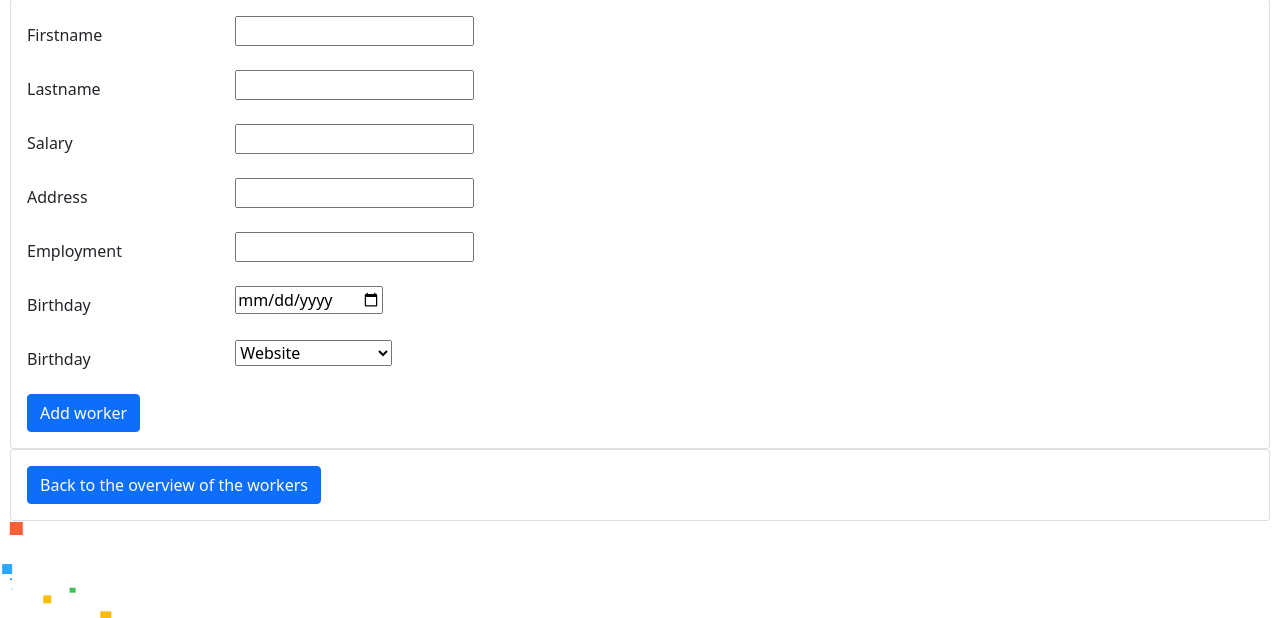
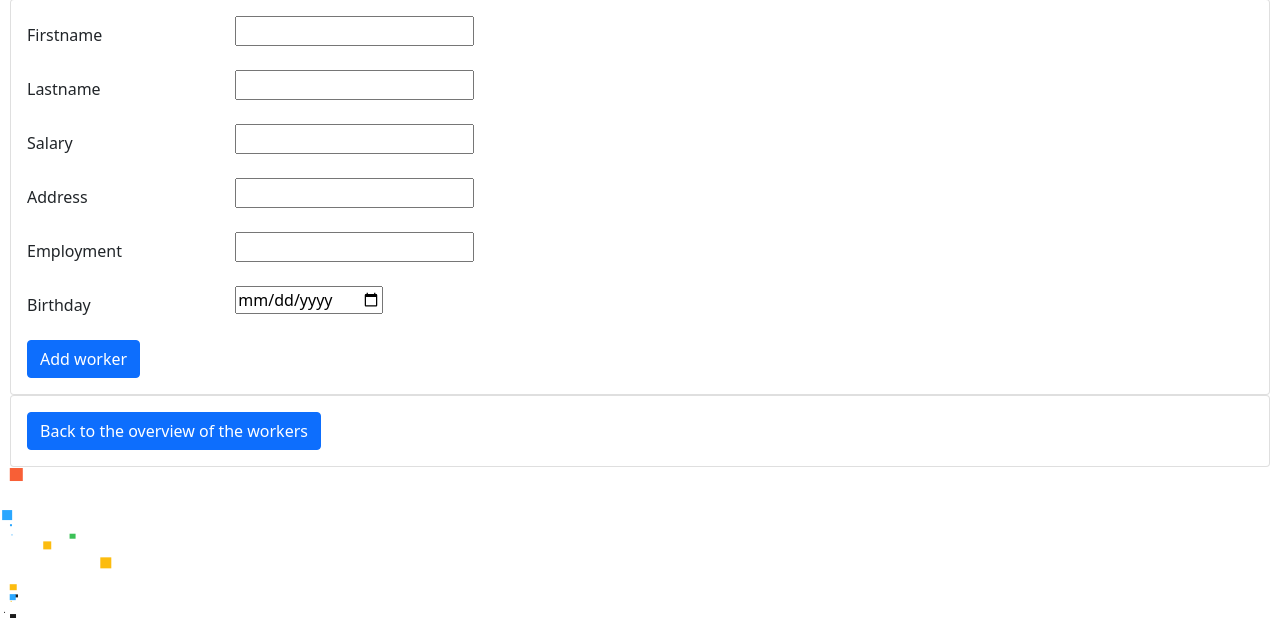
Before and after one commit to SPL21GL/JL_INFI_Flask_Project, a Flask app: page /addWorkersForm in a window 1280 px wide. Shown: the part 89-707 px from the top of the page. Run offline with Flask 2, Linux system fonts and the light colour scheme; some libraries are stand-ins or nearby versions.

Commit message:
remove 1 to n, because it is actually n to n

```diff
--- a/controllers/workers.py
+++ b/controllers/workers.py
@@ -33,7 +33,6 @@
         worker_object.Adresse = add_form_object.Adresse.data
         worker_object.Beschäftigung = add_form_object.Beschäftigung.data
         worker_object.Geburtsdatum = add_form_object.Geburtsdatum.data
-        worker_object.Arbeitergruppe = add_form_object.Arbeitergruppe.data
         session.add(worker_object)
         session.commit()
         redirect("/")
--- a/forms/AddForms/addWorkersForm.py
+++ b/forms/AddForms/addWorkersForm.py
@@ -1,10 +1,8 @@
 from flask_wtf import FlaskForm
 from wtforms.fields.datetime import DateField
 from wtforms.fields.simple import StringField
-from wtforms.fields import DecimalField, SelectField
+from wtforms.fields import DecimalField
 from wtforms import validators
-
-choices = [("Website", "Website"), ("Product", "Product"), ("App Devolopment", "App Development")]
 
 
 class addWorkersForm(FlaskForm):
@@ -19,4 +17,3 @@
     Beschäftigung = StringField("Employment", validators=[validators.Length(
         5, 30), validators.input_required()])
     Geburtsdatum = DateField("Birthday", [validators.input_required()])
-    Arbeitergruppe = SelectField("status", choices=choices)
--- a/templates/addWorkers.html
+++ b/templates/addWorkers.html
@@ -55,13 +55,6 @@
     </div>
   </div>
 
-  <div class="row mb-3">
-    <label for="Geburtsdatum" class="col-sm-2 col-form-label">Birthday</label>
-    <div class="col-sm-10">
-      {{form.Arbeitergruppe()}}
-    </div>
-  </div>
-
     <button type="submit" class="btn btn-primary">Add worker</button>
   </form>
   </div>
```
